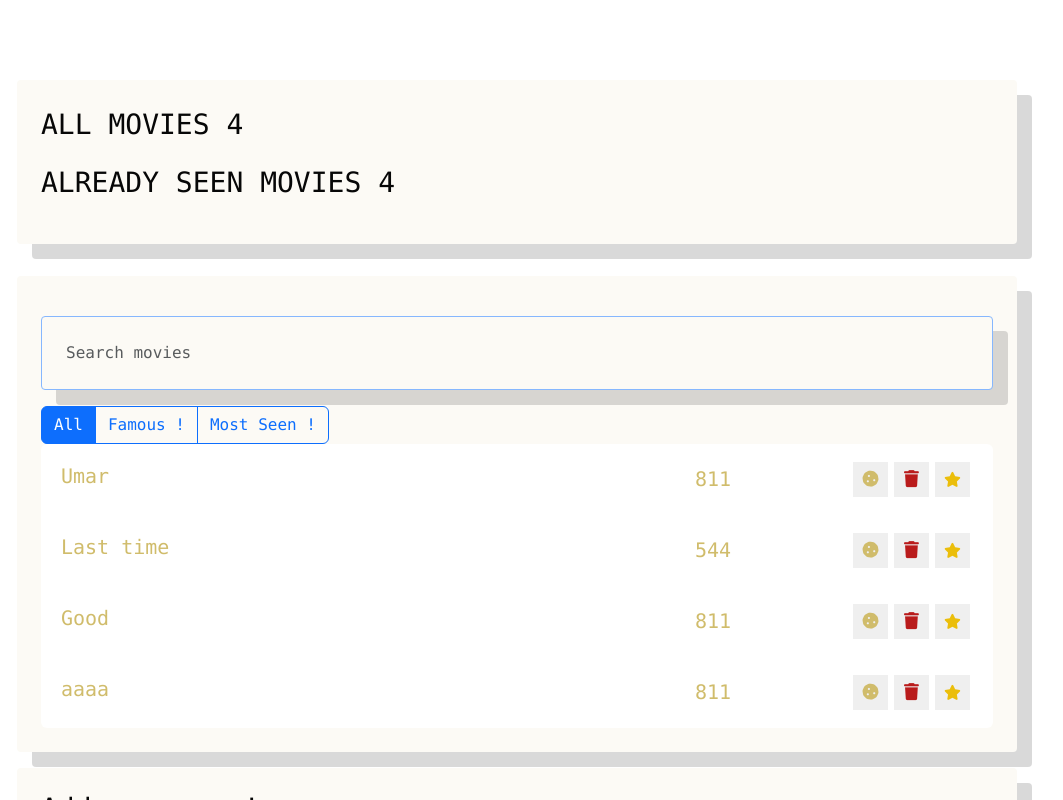
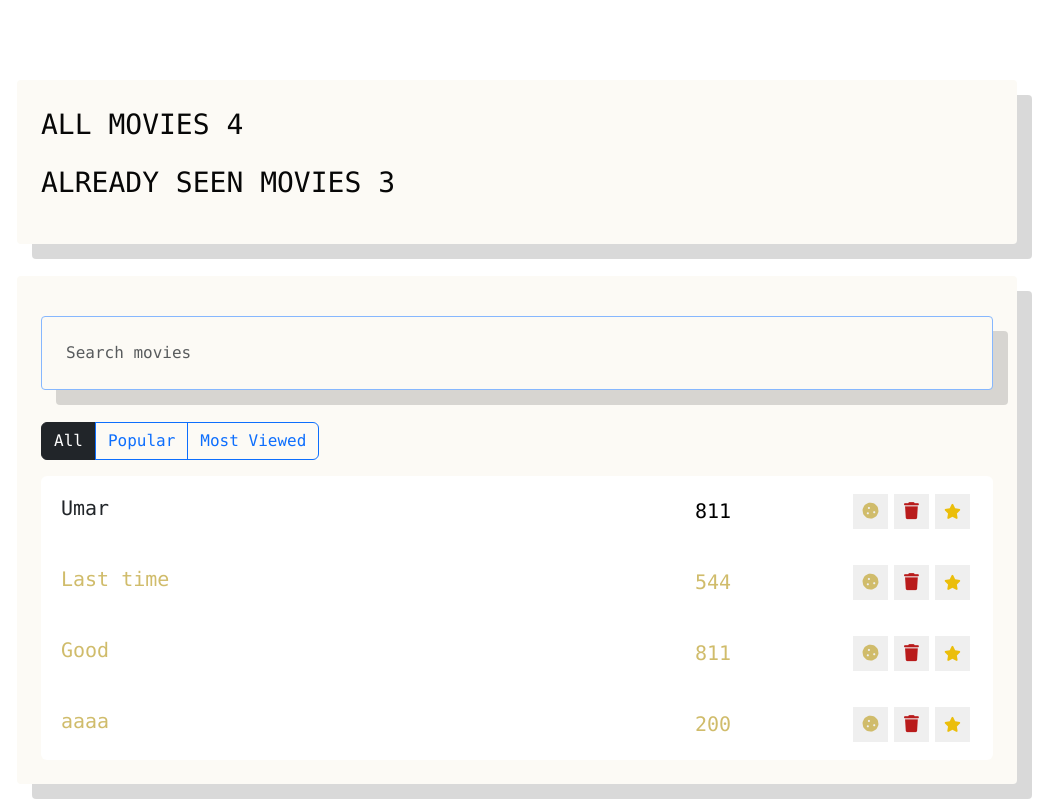
Before and after one commit to Ramziddin-Rustamov/VueJs-Movie-app, a Vue app: page / in a window 1280 px wide. Shown: the top 800 px of the page, without its empty margins (123-1186 px from the left). Built offline with nearby package versions, Linux system fonts and the light colour scheme.

Commit message:
added button and filter section

```diff
--- a/src/component/app-filter/AppFilter.vue
+++ b/src/component/app-filter/AppFilter.vue
@@ -1,13 +1,57 @@
 <template>
-  <div class="btn-group">
-      <button class="btn btn-primary" type="button">All</button>
-      <button class="btn btn-outline-primary" type="button">Famous !</button>
-      <button class="btn btn-outline-primary" type="button">Most Seen ! </button>
+  <div class="btn-group py-3">
+      <!-- <button class="btn" :class="[filterName=='all' ? 'btn-primary':'btn-outline-primary']" type="button" @click="FilterHandler('all')">All</button>
+      <button class="btn" :class="[filterName=='popular' ? 'btn-primary':'btn-outline-primary']" type="button" @click="FilterHandler('popular')">Famous !</button>
+      <button class="btn" :class="[filterName=='mostViewers' ? 'btn-primary':'btn-outline-primary']"  type="button"  @click="FilterHandler('mostViewers')">Most Seen ! </button> -->
+      <button
+      v-for="btn in filterButtons"
+      class="btn"
+      type="button"
+      :class="[filterName==btn.name ? 'btn-dark':'btn-outline-primary']"
+      @click="FilterHandler(btn.name)"
+      :key="btn.name"
+      >
+       {{btn.title}}
+       </button>
     </div>
 </template>
 <script>
 export default {
-
+  props:{
+    updateFilterHandler:{
+      type:Function,
+      required:true
+    },
+    filterName:{
+      type : String,
+      required : true
+    }
+  },
+    data(){
+      return {
+        filter: "all",
+        filterButtons : [
+          {
+            'title':'All',
+            'name':'all',
+          },
+          {
+            'title':'Popular',
+            'name':'popular',
+          },
+          {
+            'title':'Most Viewed',
+            'name':'mostViewers',
+          }
+        ]
+      }
+    },
+    methods:{
+      FilterHandler(filterType){
+        this.filter = filterType
+        this.updateFilterHandler(this.filter)
+      }
+    }
 }
 </script>
 <style>
--- a/src/component/app/App.vue
+++ b/src/component/app/App.vue
@@ -7,9 +7,9 @@
             />
             <div class="search-panel">
                 <SearchPanel :updateTermHandler="updateTermHandler"/>
-                <AppFilter/>
+                <AppFilter :updateFilterHandler="updateFilterHandler" :filterName='filter'/>
                 <MovieList
-               :movies="onSearchHandler(movies , term)"
+               :movies="onFilterHandler(onSearchHandler(movies , term),filter)"
                @onTogle="onTogleHandler"
                @onRemove="onRemoveHandler"
                />
@@ -37,12 +37,13 @@ import MovieAddForm from '@/component/movie-add-form/MovieAddForm.vue'
     data(){
         return{
             term : '',
+            filter : 'all',
             movies:[
                 {
                     id:1,
                     name:'Umar',
                     viewers:811,
-                    favourite:true,
+                    favourite:false,
                     like:true
                 },
                 {
@@ -62,7 +63,7 @@ import MovieAddForm from '@/component/movie-add-form/MovieAddForm.vue'
                 {
                     id:4,
                     name:'aaaa',
-                    viewers:811,
+                    viewers:200,
                     favourite:true,
                     like:true
                 }
@@ -92,6 +93,22 @@ import MovieAddForm from '@/component/movie-add-form/MovieAddForm.vue'
         },
         updateTermHandler(term){
             this.term = term
+        },
+        onFilterHandler(arr, filter){
+            switch (filter) {
+                case "popular":
+                    return arr.filter(c => c.like)
+                    break;
+                case "mostViewers":
+                    return arr.filter(c => c.viewers >= 500)
+                    break;
+                default:
+                    return arr
+                    break;
+            }
+        },
+        updateFilterHandler(filter){
+            this.filter = filter;
         }
     }
 }
```
